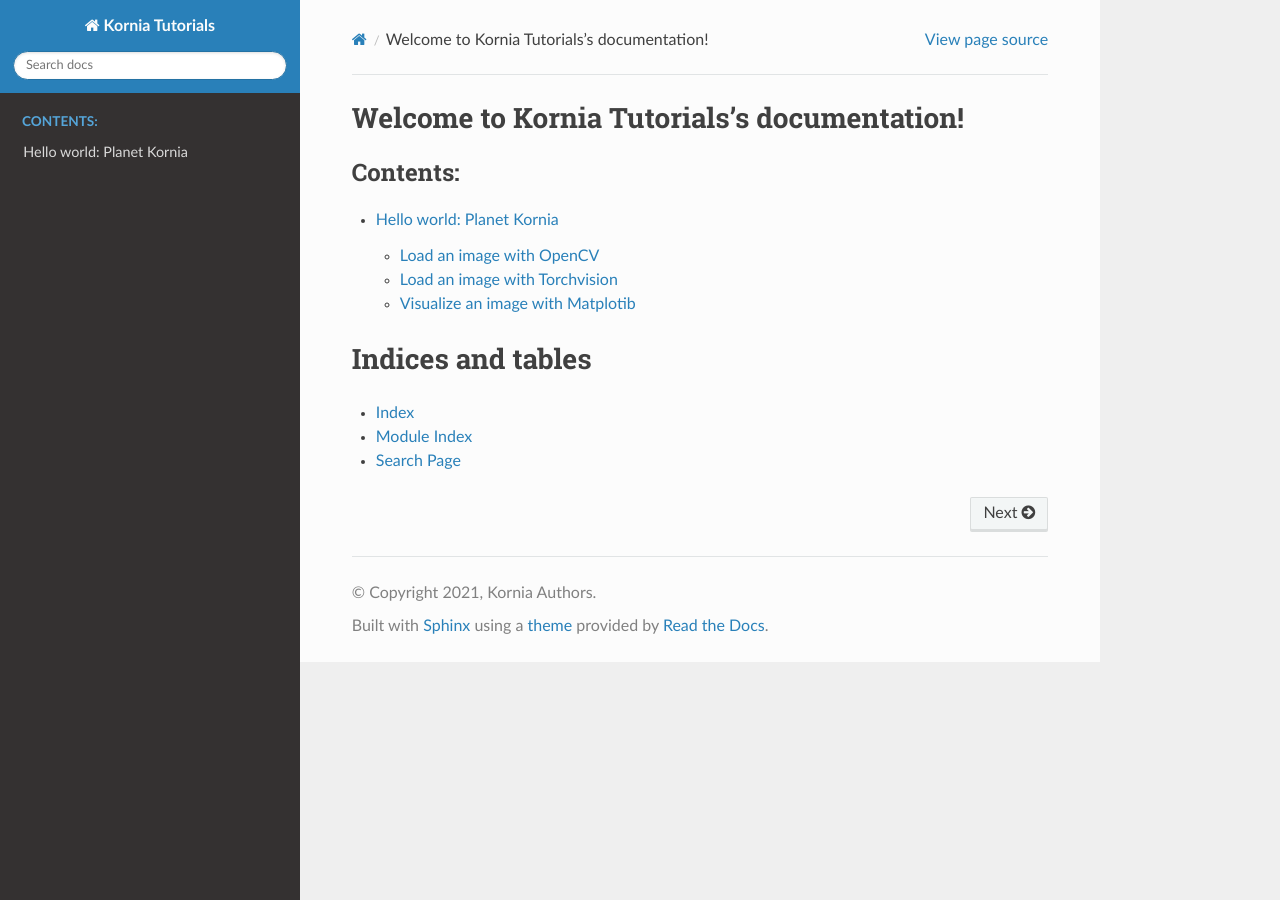
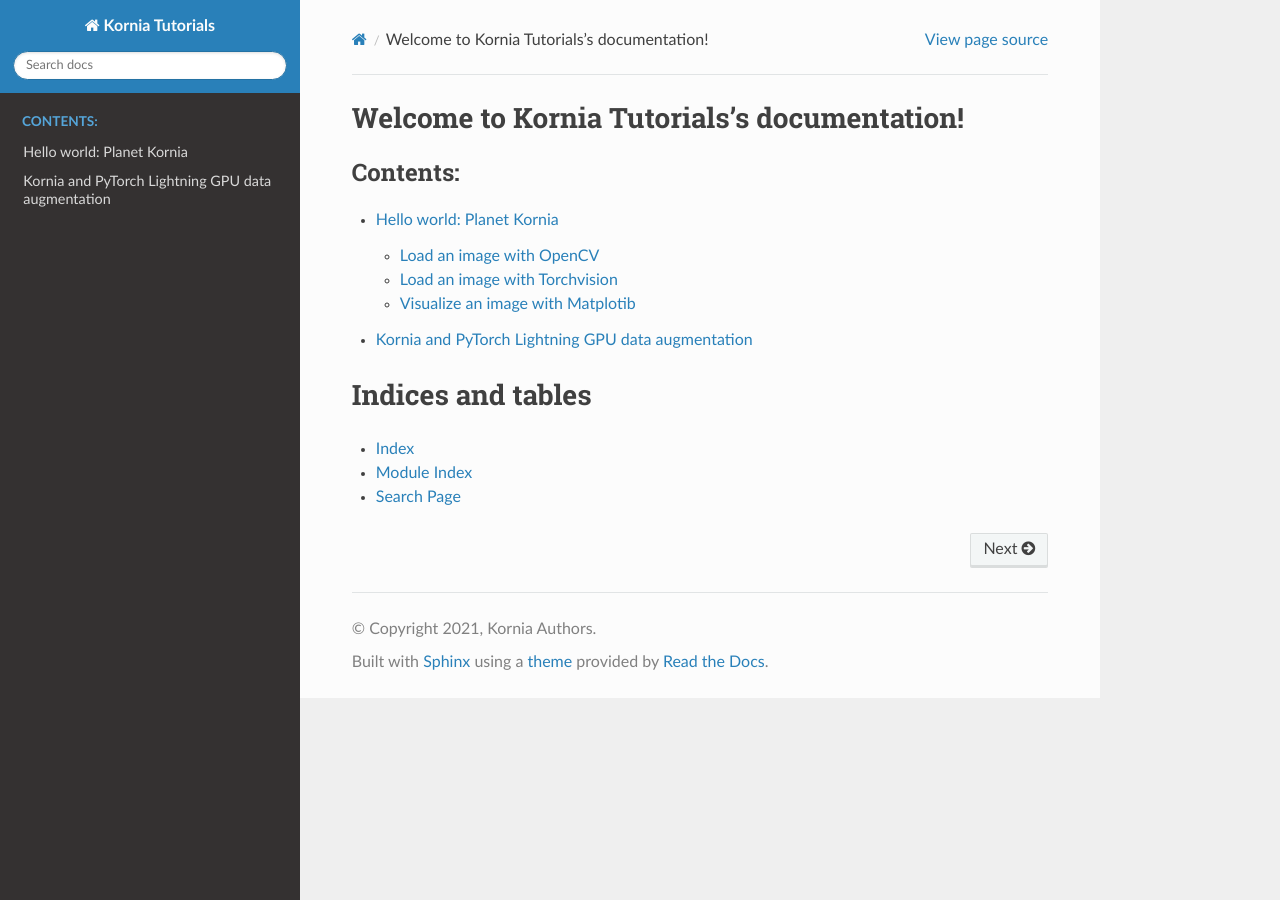
Before and after one commit to kornia/tutorials, a Sphinx documentation site: the page built from source/index.rst, in a window 1280 px wide. Built offline with Sphinx 7.4.7 and the Read the Docs theme 2.0.0, drawn with Linux system fonts in a browser that asks for light colours; pages that are not in the unit, such as notebooks, are missing from menus.

Commit message:
exclude data augmentation to execute and add colab badge

```diff
--- a/source/conf.py
+++ b/source/conf.py
@@ -43,7 +43,10 @@
     'sphinx.ext.githubpages',
     'myst_nb'
 ]
-exclude_patterns = ['_build', '**.ipynb_checkpoints']
+exclude_patterns = [
+    '_build', '**.ipynb_checkpoints',
+    "*data_augmentation_kornia_lightning_gpu*",
+]
 
 # Add any paths that contain templates here, relative to this directory.
 templates_path = ['_templates']
@@ -67,7 +70,7 @@
 # List of patterns, relative to source directory, that match files and
 # directories to ignore when looking for source files.
 # This pattern also affects html_static_path and html_extra_path.
-exclude_patterns = []
+# exclude_patterns = []
 
 # The name of the Pygments (syntax highlighting) style to use.
 pygments_style = None
@@ -103,6 +106,9 @@
 # default: ``['localtoc.html', 'relations.html', 'sourcelink.html',
 # 'searchbox.html']``.
 #
+# html_sidebars = {}
+
+
 # html_sidebars = {}
 
 
--- a/source/index.rst
+++ b/source/index.rst
@@ -12,6 +12,7 @@
 
    hello_world_tutorial
    morphology_101
+   Kornia and PyTorch Lightning GPU data augmentation <https://colab.sandbox.google.com/github/kornia/tutorials/blob/master/source/data_augmentation_kornia_lightning_gpu.ipynb>
 
 
 
```
